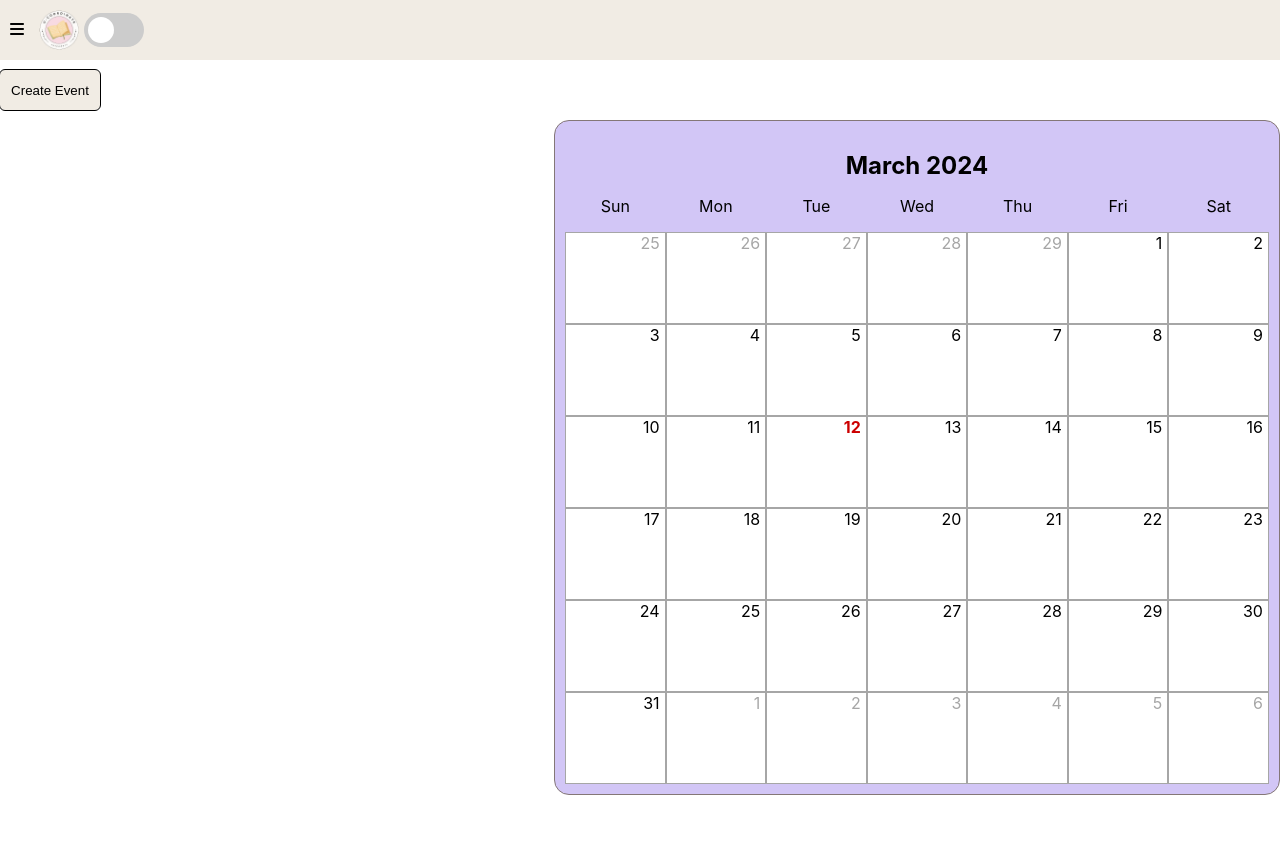
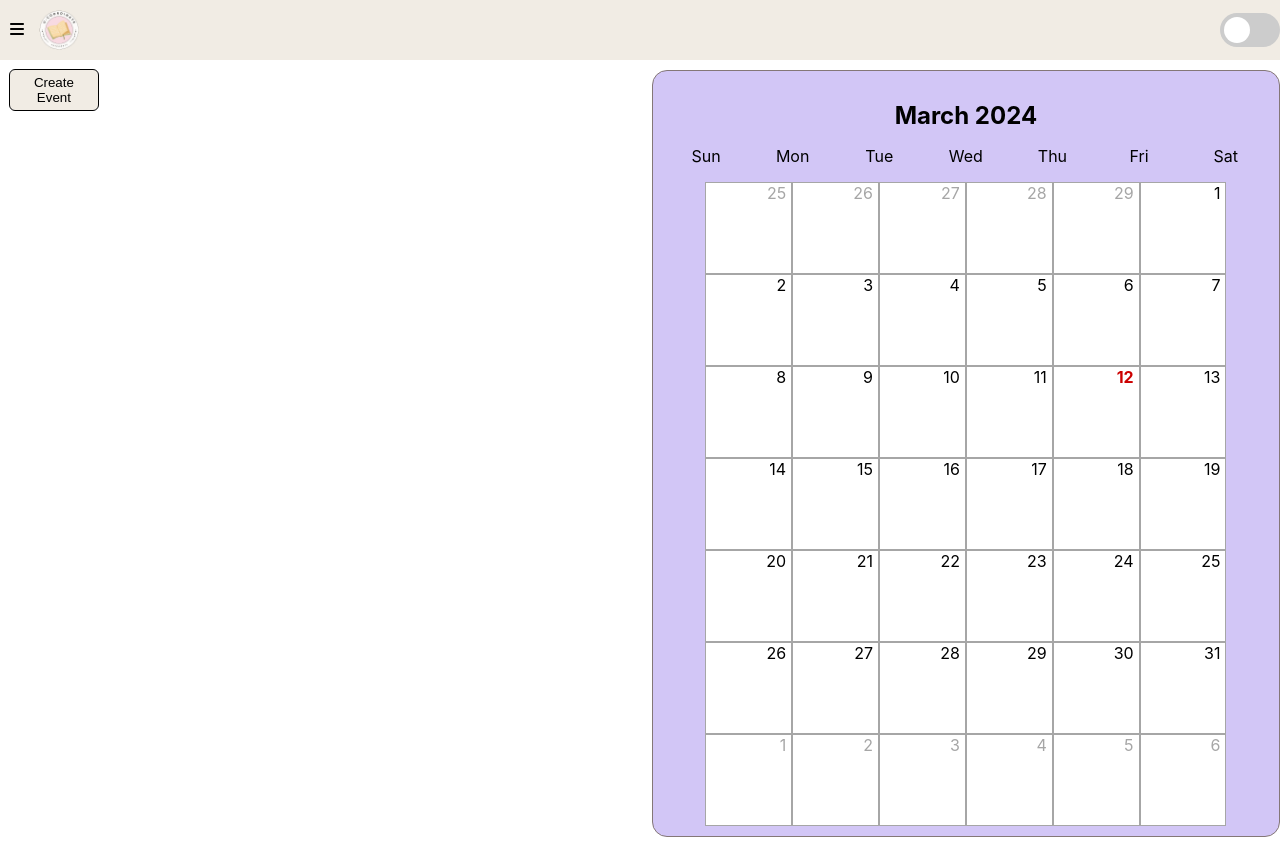
Before and after one commit to hhussain4/U-Coordinate, a React (Vite) app: page /calendar in a window 1280 px wide. Before the commit the page ends 805 px from the top, so only its background shows below. Built offline with nearby package versions, Linux system fonts and the light colour scheme.

Commit message:
format and stlying

```diff
--- a/src/components/Calendar-days.tsx
+++ b/src/components/Calendar-days.tsx
@@ -5,7 +5,7 @@ export interface CalendarEvent {
     end: Date;
     location: string;
     usersInvolved: string[];
-  }
+}
 
 export interface CalendarDay {
     currentMonth: boolean;
--- a/src/components/Calendar.tsx
+++ b/src/components/Calendar.tsx
@@ -17,7 +17,6 @@ interface CalendarState {
 }
 
 interface CalendarProps {
-    currentDay: Date;
     events: CalendarEvent[];
     onSelectDay: (events: CalendarEvent[]) => void;
 }
@@ -43,7 +42,6 @@ export default class Calendar extends Component<CalendarProps, CalendarState> {
     }
 
     render() {
-        const { currentDay, events } = this.props;
         return (
             <div className="calendar">
                 <div className="calendar-body">
@@ -57,10 +55,10 @@ export default class Calendar extends Component<CalendarProps, CalendarState> {
                             })
                         }
                     </div>
-                    <CalendarDays day={currentDay}
-                                changeCurrentDay={this.changeCurrentDay}
-                                events={events}
-                                onSelectDay={this.props.onSelectDay}/>
+                    <CalendarDays day={this.state.currentDay}
+                        changeCurrentDay={this.changeCurrentDay}
+                        events={this.props.events}
+                        onSelectDay={this.props.onSelectDay} />
                 </div>
             </div>
         );
--- a/src/components/NavBar.tsx
+++ b/src/components/NavBar.tsx
@@ -16,7 +16,9 @@ const NavBar: React.FC = () => {
             </div>
             <img src='../../logo.png'></img>
             {/* Add navigation elements here */}
-            <DarkModeToggle />
+            <div className='dark-mode-toggle'>
+                <DarkModeToggle />
+            </div>
         </div>
     );
 }
--- a/src/pages/CalendarView.tsx
+++ b/src/pages/CalendarView.tsx
@@ -2,6 +2,7 @@ import { useState } from 'react';
 import Calendar from '@components/Calendar';
 import CreateEvent from '@components/CreateEvent';
 import EventDetails from '@components/EventDetails';
+import '@styles/CalendarView.css';
 
 //new code below helps define an event type
 
@@ -14,10 +15,8 @@ interface CalendarEvent {
     usersInvolved: string[];
 }
 
-
 const CalendarView: React.FC = () => {
     const [isModalOpen, setIsModalOpen] = useState(false);
-    const [currentDay, setCurrentDay] = useState(new Date()); // State for managing the current day
     const [events, setEvents] = useState<CalendarEvent[]>(() => {
         // Retrieve events from local storage or initialize as empty array
         const savedEvents = localStorage.getItem('events');
@@ -25,8 +24,6 @@ interface CalendarEvent {
     });
     //adding state to store the selected date's events
     const [selectedDayEvents, setSelectedDayEvents] = useState<CalendarEvent[]>([]);
-
-
 
     const handleOpenModal = () => setIsModalOpen(true);
     const handleCloseModal = () => setIsModalOpen(false);
@@ -46,20 +43,16 @@ interface CalendarEvent {
         });
     };
 
-
-
-
-
     return (
         <>
             <div className="content-wrapper">
+                <button className="create-event-btn" onClick={handleOpenModal}>Create Event</button>
                 {/* Split view: Left side for event details, right side for calendar */}
                 <div className="event-details-container">
                     <EventDetails events={selectedDayEvents} />
                 </div>
                 <div className="calendar-container">
-                <button className="create-event-btn" onClick={handleOpenModal}>Create Event</button>
-                <Calendar currentDay={currentDay} events={events} onSelectDay={handleSelectDay} />
+                    <Calendar events={events} onSelectDay={handleSelectDay} />
                 </div>
             </div>
             <CreateEvent isOpen={isModalOpen} onClose={handleCloseModal} addEvent={addEvent} />
--- a/src/pages/NotFound.tsx
+++ b/src/pages/NotFound.tsx
@@ -3,7 +3,7 @@ const NotFound: React.FC = () => {
         <>
             <br></br>
             <center>
-                <img src = '../../logo.png' width="100px" height="100px"></img>
+                <img src='../../logo.png' width="100px" height="100px"></img>
                 <h3>Error 404</h3>
                 <p>The page you are looking for does not exist</p>
             </center>
--- a/src/styles/Calendar.css
+++ b/src/styles/Calendar.css
@@ -41,7 +41,7 @@
   justify-content: space-around;
 }
 
-.table-header h2{
+.table-header h2 {
   width: 100%;
   height: 10%;
   margin-bottom: 0;
@@ -95,34 +95,6 @@
   font-weight: bold;
 }
 
-.create-event-btn {
-/*
-  margin-right: auto; /* Pushes the button to the right
-  padding: 10px 20px; /* Adjust padding as needed
-  cursor: pointer;
-  background-color: #F1ECE4; /* Example background color
-  color: rgb(0, 0, 0); /* Example text color
-  border: none;
-  border-radius: 5px; /* Rounded corners
-  display: block; /* it takes its own line
-  outline: 1px solid black;
-  margin-bottom: 20px; /* adds space below button */
-
-  width: 100px; /* Width of the button */
-  height: 40px; /* Height of the button */
-  margin: 10px auto 0 auto; /* 10px top margin, auto horizontal margins */
-  margin-left: 0px;
-  display: block; /* Necessary for auto margins to center the button */
-  background-color: #F1ECE4; /* Example background color */
-  color: rgb(0, 0, 0); /* Example text color */
-  border: none;
-  border-radius: 5px; /* Rounded corners */
-  outline: 1px solid black;
-  cursor: pointer;
-  text-align: center; /* Center the text inside the button */
-  line-height: 40px; /* Vertically center the text inside the button */
-}
-
 body.dark-mode {
   background-color: darkgray;
   color: #ffffff;
@@ -165,15 +137,15 @@ body.dark-mode {
   transition: .4s;
 }
 
-  input:checked + .slider {
+input:checked+.slider {
   background-color: #2196F3;
 }
 
-  input:focus + .slider {
+input:focus+.slider {
   box-shadow: 0 0 1px #2196F3;
 }
 
-  input:checked + .slider:before {
+input:checked+.slider:before {
   -webkit-transform: translateX(26px);
   -ms-transform: translateX(26px);
   transform: translateX(26px);
--- /dev/null
+++ b/src/styles/CalendarView.css
@@ -0,0 +1,44 @@
+.content-wrapper {
+    display: flex;
+    flex-direction: row;
+    justify-content: space-between;
+    align-items: start;
+    padding-right: 20px;
+    width: 100%;
+}
+
+.calendar-container {
+    width: 100%;
+}
+
+.create-event-btn {
+    width: 100px;
+    height: 40px;
+    margin-top: 10px;
+    margin-left: 10px;
+    display: block;
+    /* Necessary for auto margins to center the button */
+    background-color: #F1ECE4;
+    /* Example background color */
+    color: rgb(0, 0, 0);
+    /* Example text color */
+    border: none;
+    border-radius: 5px;
+    /* Rounded corners */
+    outline: 1px solid black;
+    cursor: pointer;
+    text-align: center;
+    /* Center the text inside the button */
+    /* line-height: 40px; */
+    /* Vertically center the text inside the button */
+}
+
+.event-details-container {
+    /* Styles for the container itself */
+    flex: 5;
+    /* Adjust as needed */
+    margin-left: 40px;
+    margin-right: 40px;
+    /* Space between event details and calendar */
+    width: 100%
+}
--- a/src/styles/EventDetails.css
+++ b/src/styles/EventDetails.css
@@ -1,16 +1,9 @@
-.event-details-container {
-    /* Styles for the container itself */
-    flex: 5; /* Adjust as needed */
-    margin-right: 40px; /* Space between event details and calendar */
-    width: 100%
-}
-
 .event-box {
     margin-bottom: 20px;
     border: 1px solid #ccc;
     border-radius: 5px;
     padding: 10px;
-    box-shadow: 0 2px 4px rgba(0,0,0,0.1);
+    box-shadow: 0 2px 4px rgba(0, 0, 0, 0.1);
 }
 
 .event-name {
@@ -18,7 +11,11 @@
     font-weight: bold;
 }
 
-.event-description, .event-start, .event-end, .event-location, .event-users {
+.event-description,
+.event-start,
+.event-end,
+.event-location,
+.event-users {
     margin-top: 5px;
     font-size: 1rem;
 }
--- a/src/styles/NavBar.css
+++ b/src/styles/NavBar.css
@@ -36,6 +36,7 @@
 .navbar a:hover {
     text-decoration: underline;
 }
+
 .dropdown {
     position: relative;
     display: inline-block;
@@ -81,3 +82,7 @@ body.dark-mode {
     background-color: darkgray;
     color: #ffffff;
 }
+
+.dark-mode-toggle {
+    margin-left: auto;
+}
```
Also changed, not shown: src/components/CreateEvent.tsx (indentation only), src/components/EventDetails.tsx (indentation only). Lines whose indentation alone changed are shown as unchanged.
